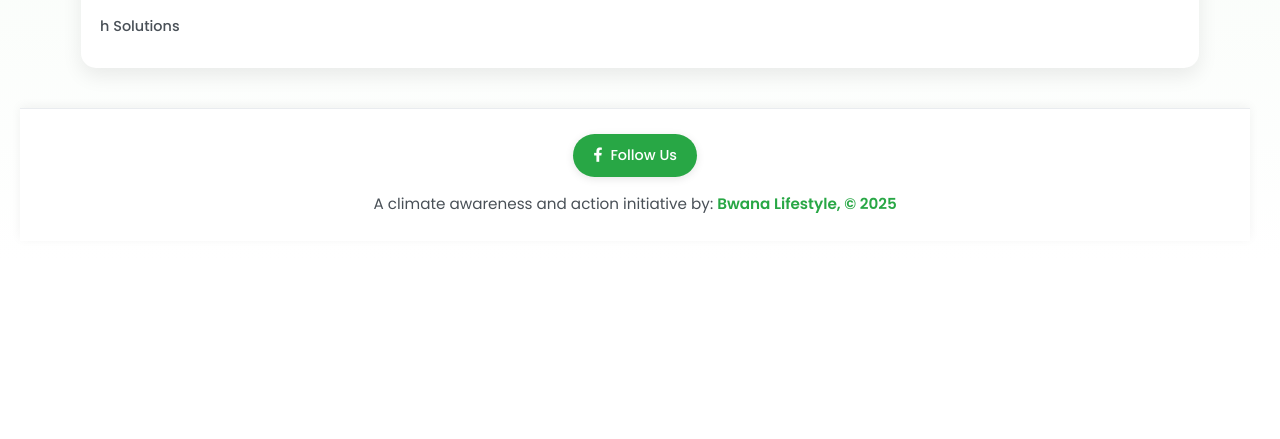
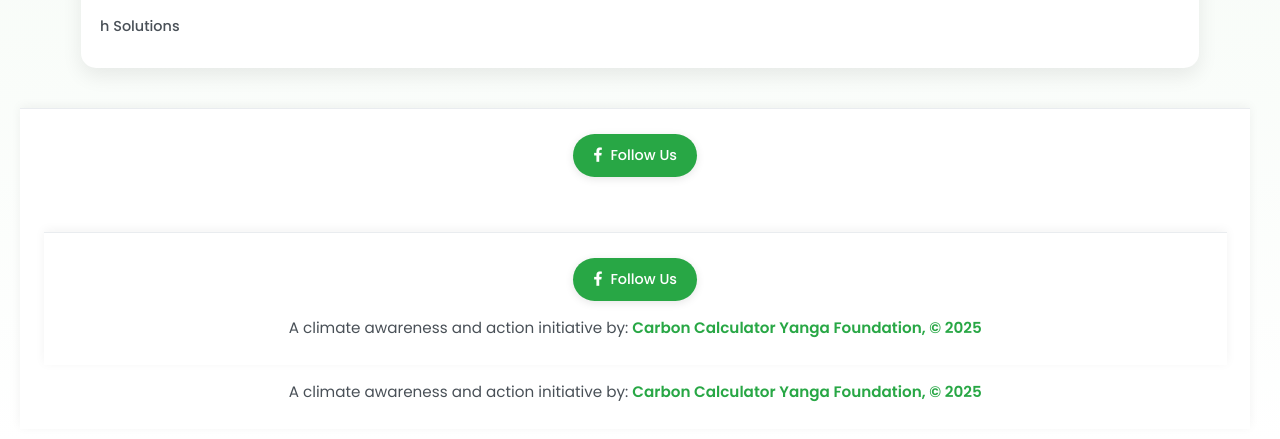
Before and after one commit to carboncalculator1/tests, a plain HTML site: page index.html in a window 1280 px wide. Shown: the part 1109-1548 px from the top of the page. Before the commit the page ends 1370 px from the top, so only its background shows below. Drawn offline with Linux system fonts and the light colour scheme.

Commit message:
Update index.html

```diff
--- a/index.html
+++ b/index.html
@@ -1067,7 +1067,19 @@
            class="facebook-btn">
             <i class="fab fa-facebook-f"></i> Follow Us
         </a>
-        <p class="footer-text">A climate awareness and action initiative by: <strong>Bwana Lifestyle, © 2025</strong></p>
+		<footer class="site-footer">
+    	<div class="footer-content">
+        <a href="https://www.facebook.com/share/p/1EhnQWLuTE/"
+           target="_blank"
+           class="facebook-btn">
+            <i class="fab fa-facebook-f"></i> Follow Us
+        </a>
+
+        <p class="footer-text">A climate awareness and action initiative by: <strong>Carbon Calculator Yanga Foundation, © 2025</strong></p>
+
+    </div>
+</footer>
+        <p class="footer-text">A climate awareness and action initiative by: <strong>Carbon Calculator Yanga Foundation, © 2025</strong></p>
 
     </div>
 </footer>
```
